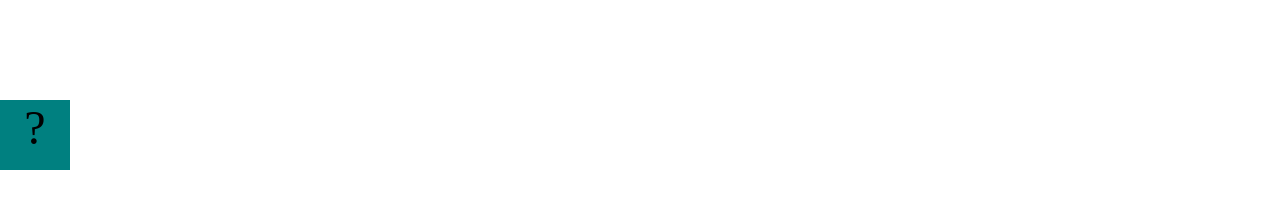
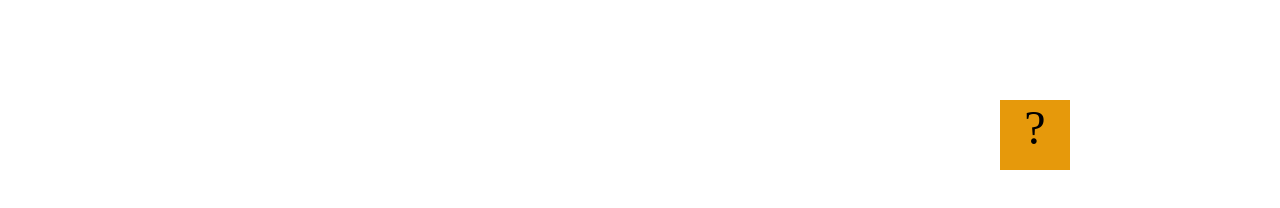
Before and after one commit to Housew362/Housew362.github.io, a plain HTML site: page projects/bouncing-box/index.html in a window 1280 px wide. Drawn offline with Linux system fonts and the light colour scheme.

Commit message:
I made bouncing box move, change speed, change points, and I changed the color

```diff
--- a/projects/bouncing-box/index.html
+++ b/projects/bouncing-box/index.html
@@ -8,7 +8,7 @@
 		.box {
 			width: 70px;
 			height: 70px;
-			background-color: teal;
+			background-color: rgb(230, 153, 11);
 			font-size: 300%;
 			text-align: center;
 			user-select: none;
@@ -62,8 +62,9 @@
 			//////////////////////////////////////////////////////////////////
 
 			// TODO 2 - Variable declarations
-
-
+			var positionX = 0;
+			var points = 0;
+			var speed = 10;
 
 			/*
 			This Function will be called 20 times/second. Each time it is called,
@@ -71,7 +72,9 @@
 			turn it around!
 			*/
 			function update() {
-
+				/* Want to increase the value of positionX by 10 */
+				positionX = positionX + speed;
+				moveBoxTo(positionX);
 
 			};
 
@@ -81,8 +84,10 @@
 			the left side of the screen.
 			*/
 			function handleBoxClick() {
-
-
+				positionX = 0;
+				points = points + 1;
+				changeBoxText(points);
+				speed = speed + 3;
 
 			};
 		})();
```
